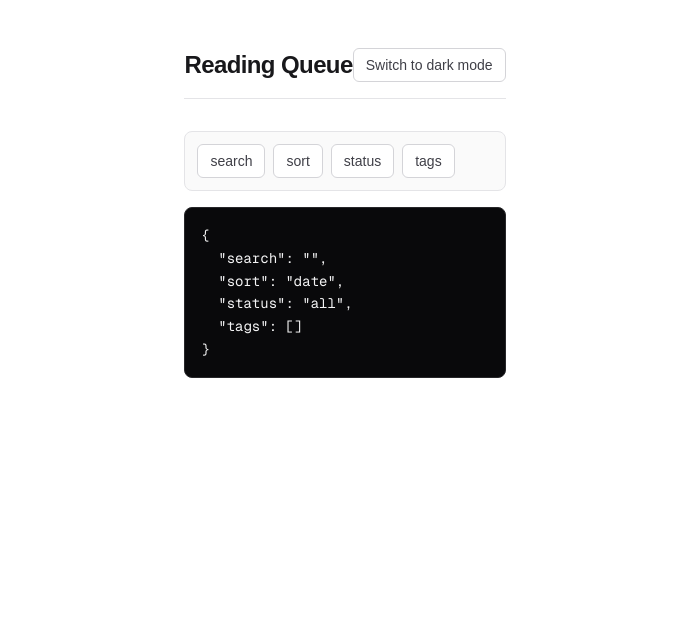
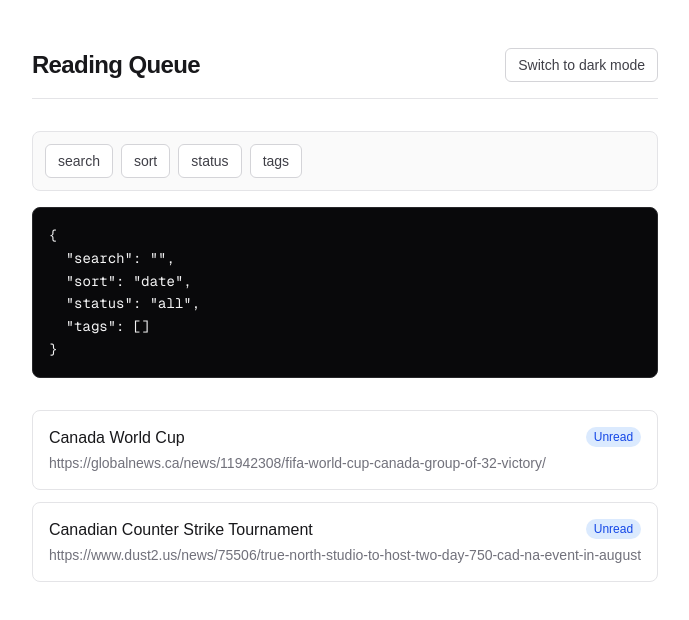
Before and after one commit to c0nsy/Reading-Queue, a Next.js app in the folder reading-queue/: page / in a window 1280 px wide. Shown: the top 620 px of the page, without its empty margins (295-984 px from the left). Built offline with nearby package versions, Linux system fonts and the light colour scheme.

Commit message:
Fetching article data - Created a hook for fetching articles - Created backend api route that has hardcoded data - Created article card component to display data - Created errormessage and loading components to reflect state - updated learnings

```diff
--- /dev/null
+++ b/reading-queue/app/api/articles/route.ts
@@ -0,0 +1,21 @@
+export async function GET(request: Request) {
+  //replace with db call
+  const articles = [
+    {
+      id: "1",
+      url: "https://globalnews.ca/news/11942308/fifa-world-cup-canada-group-of-32-victory/",
+      title: "Canada World Cup",
+      status: "unread",
+    },
+    {
+      id: "2",
+      url: "https://www.dust2.us/news/75506/true-north-studio-to-host-two-day-750-cad-na-event-in-august",
+      title: "Canadian Counter Strike Tournament",
+      status: "unread",
+    },
+  ];
+  return new Response(JSON.stringify(articles), {
+    status: 200,
+    headers: { "Content-Type": "application/json" },
+  });
+}
--- /dev/null
+++ b/reading-queue/app/components/ArticleCard.tsx
@@ -0,0 +1,38 @@
+import { ArticleStatus } from "../types/Article";
+
+type ArticleCardProps = {
+  url: string;
+  title: string;
+  status: ArticleStatus;
+};
+
+const statusStyles: Record<ArticleStatus, string> = {
+  unread: "bg-blue-100 text-blue-700 dark:bg-blue-950 dark:text-blue-300",
+  reading: "bg-amber-100 text-amber-700 dark:bg-amber-950 dark:text-amber-300",
+  archived: "bg-zinc-100 text-zinc-600 dark:bg-zinc-800 dark:text-zinc-400",
+};
+
+export function ArticleCard({ url, title, status }: ArticleCardProps) {
+  return (
+    <article className="rounded-lg border border-zinc-200 bg-white p-4 transition-colors hover:border-zinc-300 dark:border-zinc-800 dark:bg-zinc-900 dark:hover:border-zinc-700">
+      <div className="flex items-start justify-between gap-3">
+        <h2 className="font-medium leading-snug text-zinc-900 dark:text-zinc-100">
+          {title}
+        </h2>
+        <span
+          className={`shrink-0 rounded-full px-2 py-0.5 text-xs font-medium capitalize ${statusStyles[status]}`}
+        >
+          {status}
+        </span>
+      </div>
+      <a
+        href={url}
+        target="_blank"
+        rel="noreferrer"
+        className="mt-1 block truncate text-sm text-zinc-500 hover:text-zinc-700 hover:underline dark:text-zinc-400 dark:hover:text-zinc-200"
+      >
+        {url}
+      </a>
+    </article>
+  );
+}
--- /dev/null
+++ b/reading-queue/app/components/ErrorMessage.tsx
@@ -0,0 +1,12 @@
+export function ErrorMessage({ error }: { error: unknown }) {
+  if (!error) return null;
+  const message = error instanceof Error ? error.message : String(error);
+  return (
+    <div
+      role="alert"
+      className="rounded-lg border border-red-300 bg-red-50 px-4 py-3 text-sm text-red-800 dark:border-red-900/60 dark:bg-red-950/40 dark:text-red-300"
+    >
+      <span className="font-medium">Something went wrong:</span> {message}
+    </div>
+  );
+}
--- /dev/null
+++ b/reading-queue/app/components/Loading.tsx
@@ -0,0 +1,9 @@
+export function Loading({ loading }: { loading: boolean }) {
+  if (!loading) return null;
+  return (
+    <div className="flex justify-center py-10" role="status" aria-label="Loading">
+      <div className="h-7 w-7 animate-spin rounded-full border-2 border-zinc-300 border-t-zinc-600 dark:border-zinc-700 dark:border-t-zinc-200" />
+      <span className="sr-only">Loading…</span>
+    </div>
+  );
+}
--- /dev/null
+++ b/reading-queue/app/hooks/useArticles.ts
@@ -0,0 +1,25 @@
+import { useState, useEffect } from "react";
+import { Article } from "../types/Article";
+export function useFetchArticles(url: string) {
+  const [articles, setArticles] = useState<Article[]>();
+  const [isLoading, setIsLoading] = useState(true);
+  const [error, setError] = useState<unknown>(null);
+
+  useEffect(() => {
+    const fetchData = async () => {
+      try {
+        const response = await fetch(url);
+        if (!response.ok) throw new Error();
+        const result = await response.json();
+        setArticles(result);
+      } catch (err) {
+        setError(err);
+      } finally {
+        setIsLoading(false);
+      }
+    };
+    fetchData();
+  }, [url]);
+
+  return { articles, isLoading, error };
+}
--- a/reading-queue/app/page.tsx
+++ b/reading-queue/app/page.tsx
@@ -1,8 +1,16 @@
-import { ThemeProvider } from "./components/providers/ThemeProvider";
+"use client";
+
 import { ThemeButton } from "./components/ThemeButton";
 import { Toolbar } from "./components/Toolbar";
+import { useFetchArticles } from "./hooks/useArticles";
+import { Loading } from "./components/Loading";
+import { ArticleCard } from "./components/ArticleCard";
+import { ErrorMessage } from "./components/ErrorMessage";
 
 export default function Home() {
+  const { articles, isLoading, error } = useFetchArticles(
+    "http://localhost:3000/api/articles",
+  );
   return (
     <>
       <main className="mx-auto flex max-w-3xl flex-col gap-8 px-6 py-12">
@@ -14,6 +22,18 @@ export default function Home() {
           <ThemeButton />
         </header>
         <Toolbar />
+        <Loading loading={isLoading} />
+        <ErrorMessage error={error} />
+        <div className="flex flex-col gap-3">
+          {articles?.map((article) => (
+            <ArticleCard
+              key={article.id}
+              url={article.url}
+              title={article.title}
+              status={article.status}
+            />
+          ))}
+        </div>
       </main>
     </>
   );
```
Also changed, not shown: 1 other file (tests, documents, lock files or other folders).
